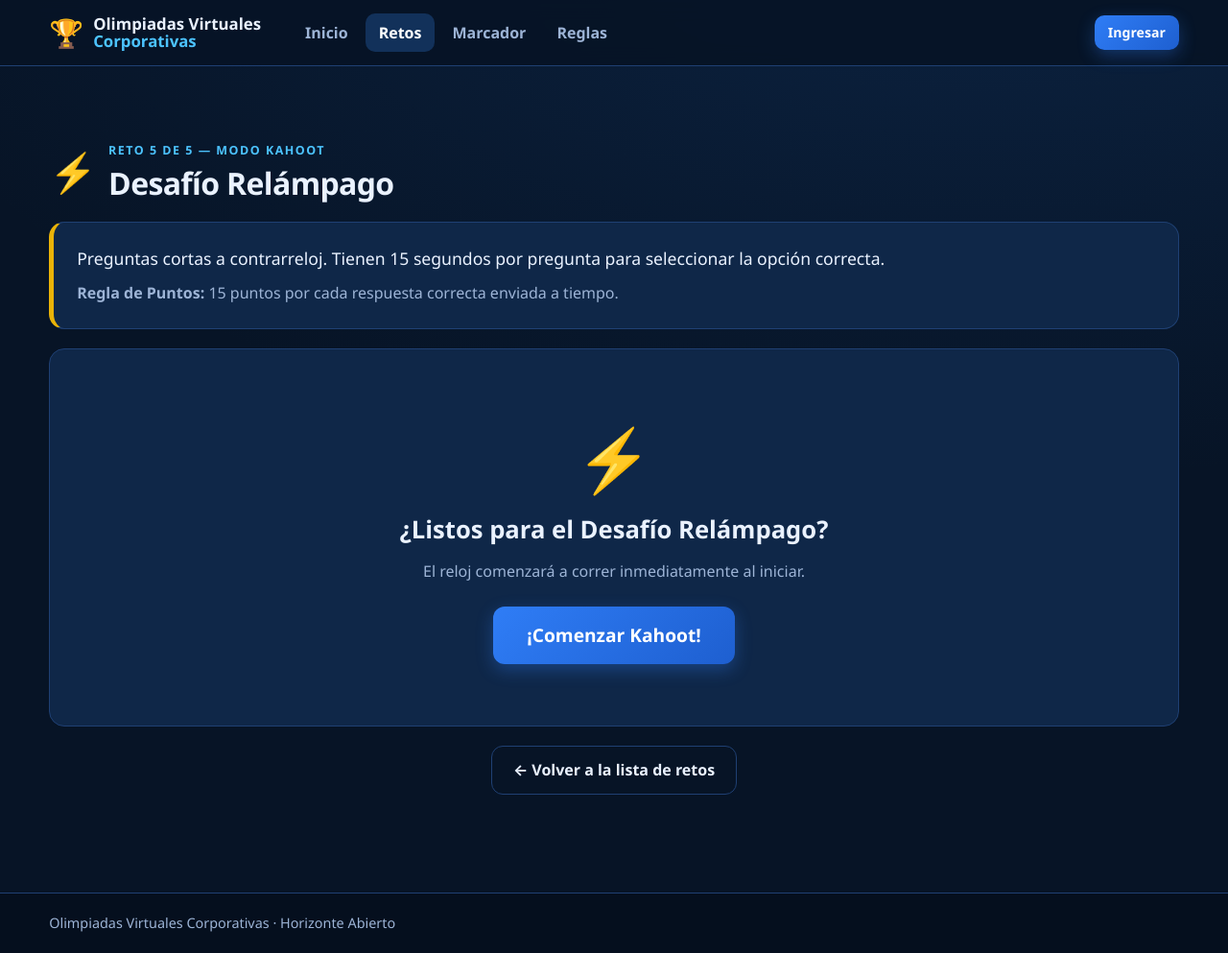
After one commit to Alejandro-alt1/Olimpiadas, a PHP site: page /desafio.php in a window 1280 px wide. The commit adds this page. Shown: the whole page at 96% size. Run offline with PHP 8.4, Linux system fonts and the light colour scheme.

Commit message:
ultimo juego kahoot
es el ultimo juego

```diff
--- /dev/null
+++ b/desafio.php
@@ -0,0 +1,218 @@
+<?php
+require __DIR__ . '/includes/bootstrap.php';
+$titulo = 'Desafío Relámpago';
+$pagina = 'retos';
+require __DIR__ . '/includes/header.php';
+?>
+
+<div class="section">
+    <div style="display: flex; align-items: center; gap: 12px; margin-bottom: 20px;">
+      <span style="font-size: 2.5rem;">⚡</span>
+      <div>
+        <div class="eyebrow">Reto 5 de 5 — Modo Kahoot</div>
+        <h1 style="margin: 0; font-size: 2rem;">Desafío Relámpago</h1>
+      </div>
+    </div>
+
+    <div class="card" style="margin-bottom: 20px; border-left: 5px solid #eab308;">
+      <p style="font-size: 1.1rem; margin-bottom: 10px;">Preguntas cortas a contrarreloj. Tienen 15 segundos por pregunta para seleccionar la opción correcta.</p>
+      <p class="muted" style="margin: 0;"><b>Regla de Puntos:</b> 15 puntos por cada respuesta correcta enviada a tiempo.</p>
+    </div>
+
+    <div class="card" id="contenedor-juego" style="position: relative; overflow: hidden; min-height: 380px;">
+
+        <!-- PANTALLA INICIAL -->
+        <div id="pantalla-inicio" style="text-align: center; padding: 40px 20px;">
+            <div style="font-size: 4rem; margin-bottom: 10px;">⚡</div>
+            <h2 style="margin-bottom: 15px;">¿Listos para el Desafío Relámpago?</h2>
+            <p class="muted" style="margin-bottom: 25px;">El reloj comenzará a correr inmediatamente al iniciar.</p>
+            <button type="button" class="btn btn-primary" style="padding: 15px 35px; font-size: 1.2rem;" onclick="comenzarKahoot()">¡Comenzar Kahoot!</button>
+        </div>
+
+        <!-- PANTALLA DE PREGUNTAS EN VIVO -->
+        <div id="pantalla-pregunta" style="display: none;">
+            <div style="display: flex; justify-content: space-between; align-items: center; margin-bottom: 20px;">
+                <span id="num-pregunta" class="badge" style="background: rgba(255,255,255,0.1); font-size: 1rem; padding: 8px 12px;">Pregunta 1 de 6</span>
+                <div id="reloj-kahoot" style="font-size: 1.8rem; font-weight: bold; color: #ef4444; background: rgba(239, 68, 68, 0.1); border: 1px solid #ef4444; padding: 5px 15px; border-radius: 20px;">⏱️ 15s</div>
+            </div>
+
+            <h2 id="texto-pregunta" style="text-align: center; margin: 30px 0; font-size: 1.4rem; min-height: 60px;">Cargando...</h2>
+
+            <div id="opciones-grid" style="display: grid; grid-template-columns: repeat(2, 1fr); gap: 15px; margin-top: 20px;">
+                <!-- Las opciones de respuesta se renderizan dinámicamente -->
+            </div>
+        </div>
+
+        <!-- PANTALLA FINAL DE RESULTADOS -->
+        <div id="resultado-desafio" style="display: none; padding: 30px 20px; text-align: center;">
+          <h2 style="color: #38bdf8; margin-bottom: 20px;">¡Tiempo Agotado! Resultados del Desafío</h2>
+
+          <div style="display: flex; justify-content: center; gap: 20px; flex-wrap: wrap; margin-bottom: 20px;">
+            <div style="background: rgba(16, 185, 129, 0.2); border: 1px solid #10b981; padding: 15px 25px; border-radius: 8px;">
+              <span style="display:block; font-size: 0.9rem; color: #a7f3d0;">Aciertos Totales</span>
+              <b id="des-aciertos" style="font-size: 2rem; color: #34d399;">0 / 6</b>
+            </div>
+            <div style="background: rgba(245, 158, 11, 0.2); border: 1px solid #f59e0b; padding: 15px 25px; border-radius: 8px;">
+              <span style="display:block; font-size: 0.9rem; color: #fde68a;">Puntos Obtenidos</span>
+              <b id="des-puntos" style="font-size: 2rem; color: #fbbf24;">0 / 90 pts</b>
+            </div>
+          </div>
+
+          <p id="mensaje-kahoot" class="muted" style="margin-top: 15px; font-size: 1.1rem;"></p>
+        </div>
+
+    </div>
+
+    <div style="margin-top: 20px; text-align: center;">
+      <a href="<?= url('juegos.php') ?>" class="btn btn-ghost">← Volver a la lista de retos</a>
+    </div>
+</div>
+
+<script>
+// Lista de preguntas estilo Kahoot
+const preguntasKahoot = [
+    {
+        pregunta: "1. ¿Cuál es la prioridad ante un contratiempo de último minuto?",
+        opciones: [
+            { texto: "A) Comunicar rápido y buscar opciones", correcta: true, color: "#e11d48" },
+            { texto: "B) Ocultarlo hasta finalizar la sesión", correcta: false, color: "#2563eb" },
+            { texto: "C) Ignorar la falla y continuar", correcta: false, color: "#d97706" },
+            { texto: "D) Cancelar todo el evento", correcta: false, color: "#16a34a" }
+        ]
+    },
+    {
+        pregunta: "2. Al priorizar tareas con tiempo limitado, se atiende primero:",
+        opciones: [
+            { texto: "A) Lo más fácil de ignorar", correcta: false, color: "#e11d48" },
+            { texto: "B) Lo de mayor impacto y urgencia real", correcta: true, color: "#2563eb" },
+            { texto: "C) Lo que requiera menos discusión", correcta: false, color: "#d97706" },
+            { texto: "D) Lo último que se recibió", correcta: false, color: "#16a34a" }
+        ]
+    },
+    {
+        pregunta: "3. ¿Qué clave fortalece la comunicación en un equipo bajo presión?",
+        opciones: [
+            { texto: "A) Responder al azar para ganar tiempo", correcta: false, color: "#e11d48" },
+            { texto: "B) Escucha activa y mensajes concisos", correcta: true, color: "#2563eb" },
+            { texto: "C) Trabajar aislados sin consultar", correcta: false, color: "#d97706" },
+            { texto: "D) Dejar que el líder decida todo solo", correcta: false, color: "#16a34a" }
+        ]
+    },
+    {
+        pregunta: "4. ¿Cuál es la mejor actitud ante una decisión dividida en el equipo?",
+        opciones: [
+            { texto: "A) Votar rápido y respaldar la mayoría", correcta: true, color: "#e11d48" },
+            { texto: "B) Discutir hasta agotar el reloj", correcta: false, color: "#2563eb" },
+            { texto: "C) No enviar ninguna respuesta", correcta: false, color: "#d97706" },
+            { texto: "D) Dividirse en grupos separados", correcta: false, color: "#16a34a" }
+        ]
+    },
+    {
+        pregunta: "5. ¿Qué recurso es primordial cuando falta poco tiempo en una ronda?",
+        opciones: [
+            { texto: "A) Cambiar de opinión continuamente", correcta: false, color: "#e11d48" },
+            { texto: "B) Agilidad mental y consenso directo", correcta: true, color: "#2563eb" },
+            { texto: "C) Reiniciar el navegador web", correcta: false, color: "#d97706" },
+            { texto: "D) Pedir más tiempo a los árbitros", correcta: false, color: "#16a34a" }
+        ]
+    },
+    {
+        pregunta: "6. El objetivo del Desafío Relámpago es ejercitar:",
+        opciones: [
+            { texto: "A) Toma de decisiones rápida y coordinada", correcta: true, color: "#e11d48" },
+            { texto: "B) Memorización de términos largos", correcta: false, color: "#2563eb" },
+            { texto: "C) Redacción de reportes extensos", correcta: false, color: "#d97706" },
+            { texto: "D) Programación de bases de datos", correcta: false, color: "#16a34a" }
+        ]
+    }
+];
+
+let indiceActual = 0;
+let aciertos = 0;
+let errores = 0;
+let temporizador;
+let tiempoRestante = 15;
+
+function comenzarKahoot() {
+    document.getElementById('pantalla-inicio').style.display = 'none';
+    document.getElementById('pantalla-pregunta').style.display = 'block';
+    mostrarPregunta();
+}
+
+function mostrarPregunta() {
+    if (indiceActual >= preguntasKahoot.length) {
+        finalizarJuego();
+        return;
+    }
+
+    const q = preguntasKahoot[indiceActual];
+    document.getElementById('num-pregunta').innerText = `Pregunta ${indiceActual + 1} de ${preguntasKahoot.length}`;
+    document.getElementById('texto-pregunta').innerText = q.pregunta;
+
+    const grid = document.getElementById('opciones-grid');
+    grid.innerHTML = '';
+
+    q.opciones.forEach(opc => {
+        const btn = document.createElement('button');
+        btn.type = 'button';
+        btn.style.cssText = `background: ${opc.color}; color: white; border: none; padding: 20px; font-size: 1.1rem; border-radius: 8px; cursor: pointer; text-align: left; transition: transform 0.1s; font-weight: bold;`;
+        btn.innerText = opc.texto;
+        btn.onclick = () => seleccionarRespuesta(opc.correcta);
+        grid.appendChild(btn);
+    });
+
+    // Reiniciar temporizador por pregunta
+    clearInterval(temporizador);
+    tiempoRestante = 15;
+    document.getElementById('reloj-kahoot').innerText = `⏱️ ${tiempoRestante}s`;
+
+    temporizador = setInterval(() => {
+        tiempoRestante--;
+        document.getElementById('reloj-kahoot').innerText = `⏱️ ${tiempoRestante}s`;
+
+        if (tiempoRestante <= 0) {
+            clearInterval(temporizador);
+            errores++;
+            siguientePregunta();
+        }
+    }, 1000);
+}
+
+function seleccionarRespuesta(esCorrecta) {
+    clearInterval(temporizador);
+    if (esCorrecta) aciertos++;
+    else errores++;
+
+    siguientePregunta();
+}
+
+function siguientePregunta() {
+    indiceActual++;
+    mostrarPregunta();
+}
+
+function finalizarJuego() {
+    document.getElementById('pantalla-pregunta').style.display = 'none';
+    const puntos = aciertos * 15;
+
+    document.getElementById('des-aciertos').innerText = `${aciertos} / ${preguntasKahoot.length}`;
+    document.getElementById('des-puntos').innerText = `${puntos} / 90 pts`;
+    document.getElementById('mensaje-kahoot').innerText = aciertos >= 4 ? "¡Excelente velocidad de reacción e integración!" : "Buen intento. Practiquen la velocidad de respuesta en equipo.";
+
+    document.getElementById('resultado-desafio').style.display = 'block';
+
+    // Guardar en la Base de Datos automáticamente
+    const formData = new FormData();
+    formData.append('reto_slug', 'desafio-relampago');
+    formData.append('aciertos', aciertos);
+    formData.append('errores', errores);
+    formData.append('puntos', puntos);
+    formData.append('equipo_id', 1);
+
+    fetch('guardar_resultado.php', { method: 'POST', body: formData })
+    .then(res => res.json())
+    .then(data => console.log('Resultado de Kahoot guardado en BD:', data));
+}
+</script>
+
+<?php require __DIR__ . '/includes/footer.php'; ?>
```
Also changed, not shown: juegos.php (+17 -2 lines).
